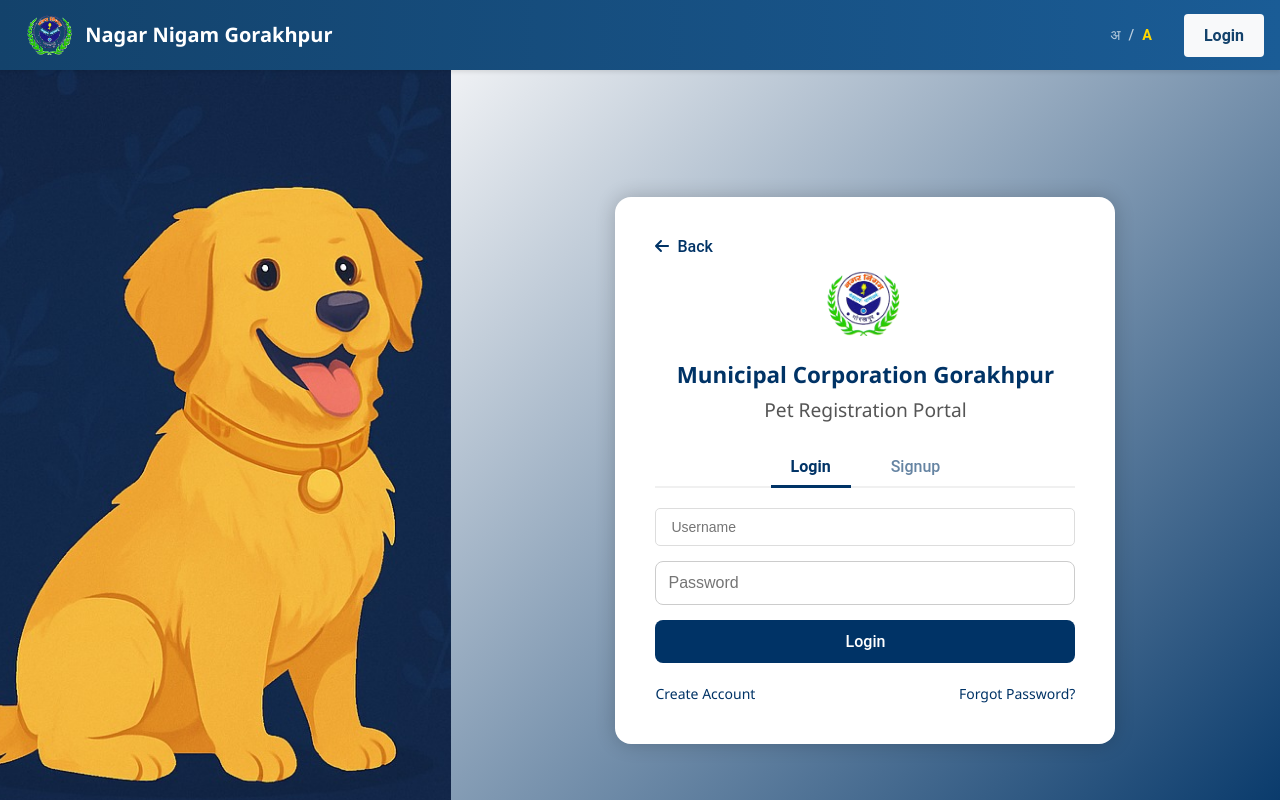
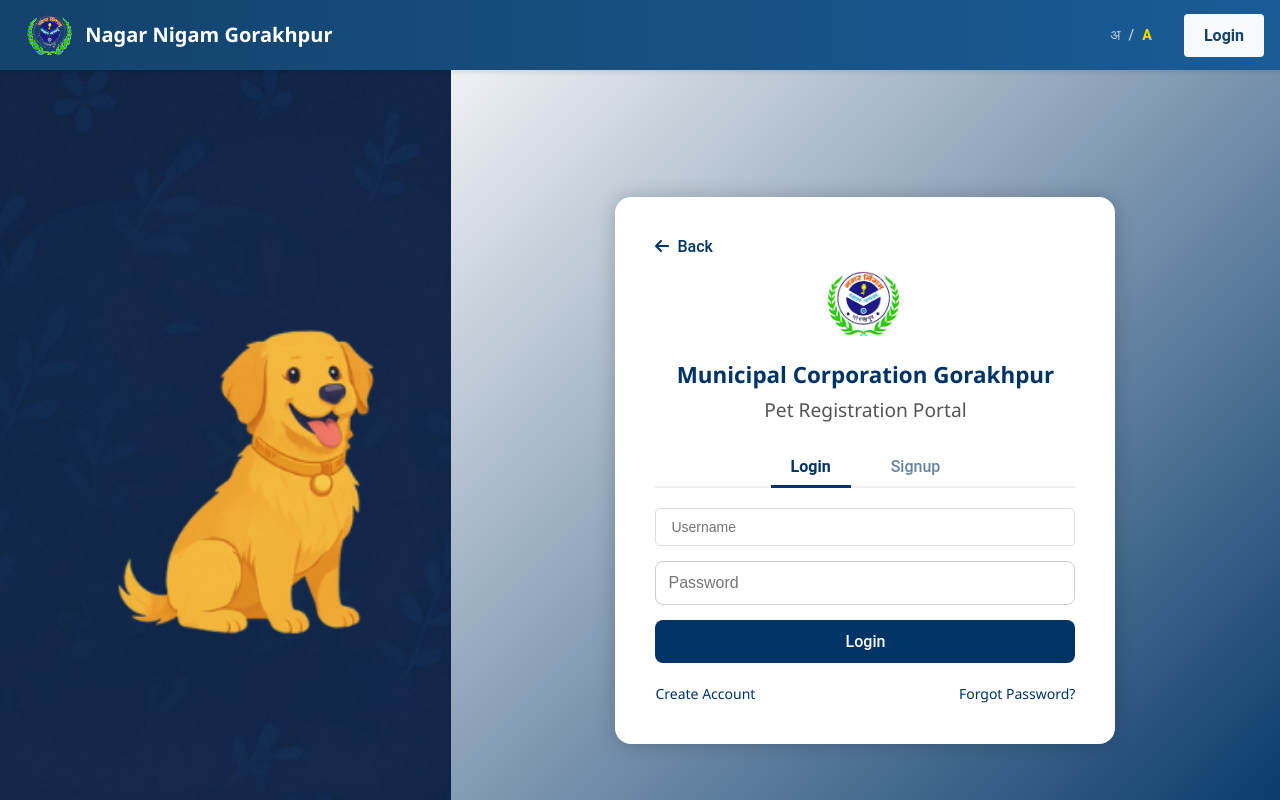
Before and after one commit to himanshuu932/dog-registration, a React (Create React App) app in the folder client/: page /login in a window 1280 px wide. Shown: the top 800 px of the page. Built offline with nearby package versions, Linux system fonts and the light colour scheme.

Commit message:
enhanced login page for deskttop

```diff
--- a/client/src/components/LoginPage.css
+++ b/client/src/components/LoginPage.css
@@ -26,8 +26,8 @@
 
 .doggy {
   width: 100%;
-  max-width: 950px;
-  height: 1000px;
+  max-width: 750px;
+  height: 900px;
   object-fit: cover;
   box-shadow: 0 10px 30px rgba(0, 0, 0, 0.35);
   border-radius: 16px;
--- a/client/src/components/LoginPage.jsx
+++ b/client/src/components/LoginPage.jsx
@@ -167,7 +167,7 @@
         <div className="login-wrapper">
           {/* Left side for desktop */}
           <div className="login-left">
-            <img src='./d.webp' alt="Cute Pet" className="doggy" />
+            <img src='./dog1.png' alt="Cute Pet" className="doggy" />
           </div>
           <div className="login-right">
             <div className="login-box">
```
Also changed, not shown: client/public/dog1.png (added).
